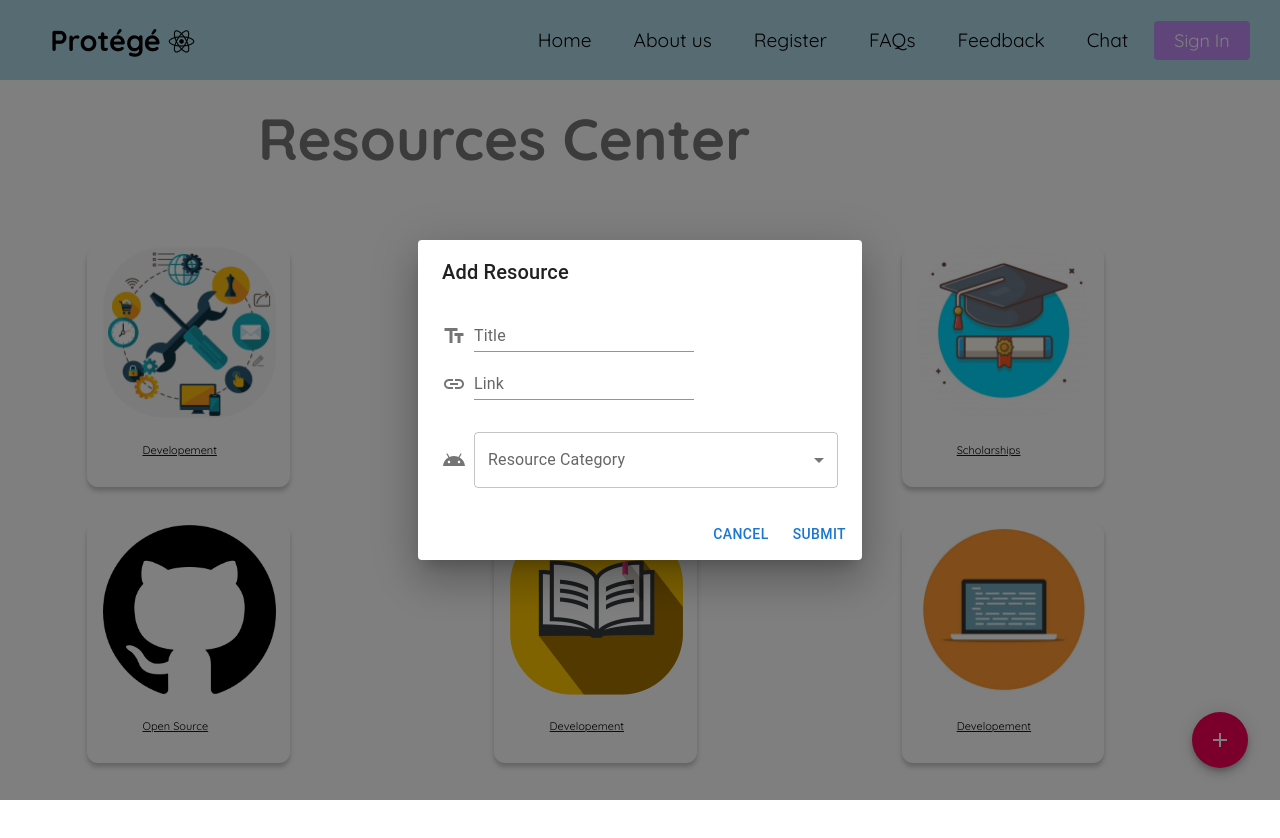
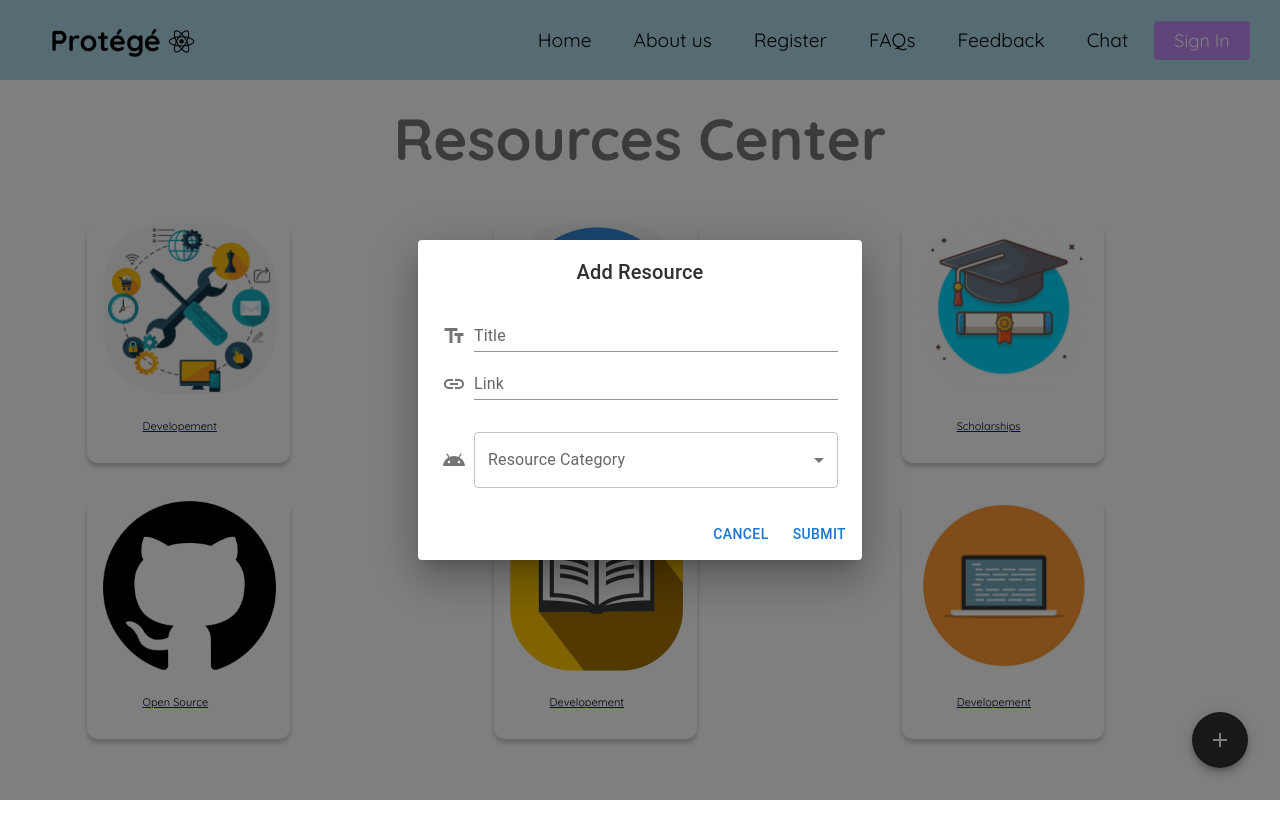
Before and after one commit to Spiral-Forge/Protege-Web, a React (Create React App) app: page /resource in a window 1280 px wide. Both pictures are taken after a click on the button "add". Shown: the top 838 px of the page. Built offline with nearby package versions, Linux system fonts and the light colour scheme; no server answers.

Commit message:
UI fixes, default upvotes & downvotes for resources

```diff
--- a/src/App.js
+++ b/src/App.js
@@ -8,8 +8,8 @@ import SignUp from "./components/Pages/SignUp";
 import Faqs from './components/Pages/Faqs';
 import AboutUs from './components/Pages/AboutUs';
 import Messenger from './components/Chat/Messenger';
-import Resource  from './components/Resources/resource';
-import ResourcePage  from './components/Resources/resourcepage';
+import Resource  from './components/Resources/Resource';
+import ResourcePage  from './components/Resources/Resourcepage';
 import { useHistory } from "react-router-dom";
 
 function App() {
--- a/src/components/Resources/AddResource.js
+++ b/src/components/Resources/AddResource.js
@@ -22,7 +22,7 @@ const AddResource = ({
   addResourceDialog: open,
   setAddResourceDialog: setOpen,
 }) => {
-  const handleClose = () => {
+  const HandleClose = () => {
     setOpen(false);
   };
   const [addResourceData, setAddResourceData] = useState({
@@ -30,12 +30,14 @@ const AddResource = ({
     link: "",
     category: "",
   });
-  const handleSubmit = () => {
+  const HandleSubmit = () => {
     console.log(addResourceData);
     db.collection(addResourceData.category)
       .add({
         Title: addResourceData.title,
         Link: addResourceData.link,
+        upvotes: 0,
+        downvotes: 0,
       })
       .then(() => {
         console.log("done");
@@ -43,34 +45,42 @@ const AddResource = ({
       .catch((err) => {
         console.log(err);
       });
-      handleClose();
+    HandleClose();
   };
-  const handleAddResourceChange = (e) => {
+  const HandleAddResourceChange = (e) => {
     const { name, value } = e.target;
     setAddResourceData({ ...addResourceData, [name]: value });
   };
   return (
     <>
-      <Dialog fullWidth maxWidth={"xs"} open={open} onClose={handleClose}>
-        <DialogTitle>Add Resource</DialogTitle>
+      <Dialog
+        fullWidth
+        maxWidth={"xs"}
+        open={open}
+        onClose={HandleClose}
+        sx={{ p: 2 }}
+      >
+        <DialogTitle className='dialog-title'>Add Resource</DialogTitle>
         <DialogContent>
           {/* <DialogContentText>Add Resources</DialogContentText> */}
           <Box sx={{ display: "flex", alignItems: "flex-end" }}>
             <TextFieldsIcon sx={{ color: "action.active", mr: 1, my: 0.5 }} />
             <TextField
-              onChange={handleAddResourceChange}
+              onChange={HandleAddResourceChange}
               label="Title"
               variant="standard"
               name="title"
+              fullWidth
             />
           </Box>
           <Box sx={{ display: "flex", alignItems: "flex-end" }}>
             <LinkIcon sx={{ color: "action.active", mr: 1, my: 0.5 }} />
             <TextField
-              onChange={handleAddResourceChange}
+              onChange={HandleAddResourceChange}
               label="Link"
               variant="standard"
               name="link"
+              fullWidth
             />
           </Box>
           <Box sx={{ display: "flex", alignItems: "center", mt: 4 }}>
@@ -81,7 +91,7 @@ const AddResource = ({
                 labelId="resource-category"
                 value={addResourceData.category}
                 label="Resource Category"
-                onChange={handleAddResourceChange}
+                onChange={HandleAddResourceChange}
                 name="category"
               >
                 <MenuItem value={"Development"}>Development</MenuItem>
@@ -97,8 +107,8 @@ const AddResource = ({
           </Box>
         </DialogContent>
         <DialogActions>
-          <Button onClick={handleClose}>Cancel</Button>
-          <Button onClick={handleSubmit}>Submit</Button>
+          <Button onClick={HandleClose}>Cancel</Button>
+          <Button onClick={HandleSubmit}>Submit</Button>
         </DialogActions>
       </Dialog>
     </>
--- a/src/components/Resources/Resource.css
+++ b/src/components/Resources/Resource.css
@@ -9,7 +9,8 @@
 }
 .heading {
   height: 117px;
-  margin-left: 258px;
+  margin: 0 auto;
+  width: max-content;
   top: 179px;
   font-family: Quicksand;
   font-style: normal;
@@ -206,9 +207,13 @@
   transform: translateY(-50%);
 }
 
-
-.floating-btn-container{
+.floating-btn-container {
   position: fixed;
-  right:2rem;
+  right: 2rem;
   bottom: 2rem;
 }
+
+.dialog-title {
+  text-align: center;
+  color: rgba(48, 48, 48, 1);
+}
--- a/src/components/Resources/resource.js
+++ b/src/components/Resources/resource.js
@@ -7,7 +7,7 @@ import dev2img from "./dev2.png";
 import dev3img from "./dev3.png";
 import gitimg from "./git.png";
 import ResourceCard from "./ResourceCard";
-import ResourcePage from "./resourcepage";
+import ResourcePage from "./Resourcepage";
 import { Fab } from "@material-ui/core";
 import AddIcon from "@mui/icons-material/Add";
 import AddResource from "./AddResource";
@@ -56,7 +56,11 @@ function Resource() {
         <ResourceCard className="col-sm" src={dev3img} heading="Developement" />
       </div>
       <div className="floating-btn-container">
-        <Fab color="secondary" aria-label="add" onClick={handleDialogOpen}>
+        <Fab
+          style={{ backgroundColor: "rgba(48, 48, 48, 1)", color: "white" }}
+          aria-label="add"
+          onClick={handleDialogOpen}
+        >
           <AddIcon />
         </Fab>
       </div>
```
Also changed, not shown: src/components/Resources/resourcepage.js (+21 -25 lines).
